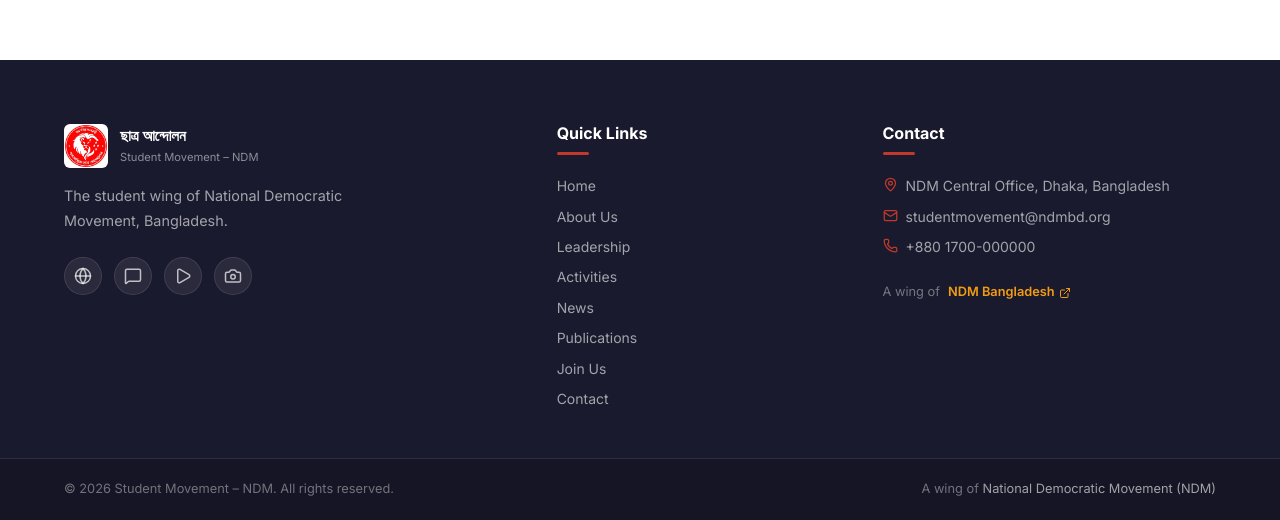
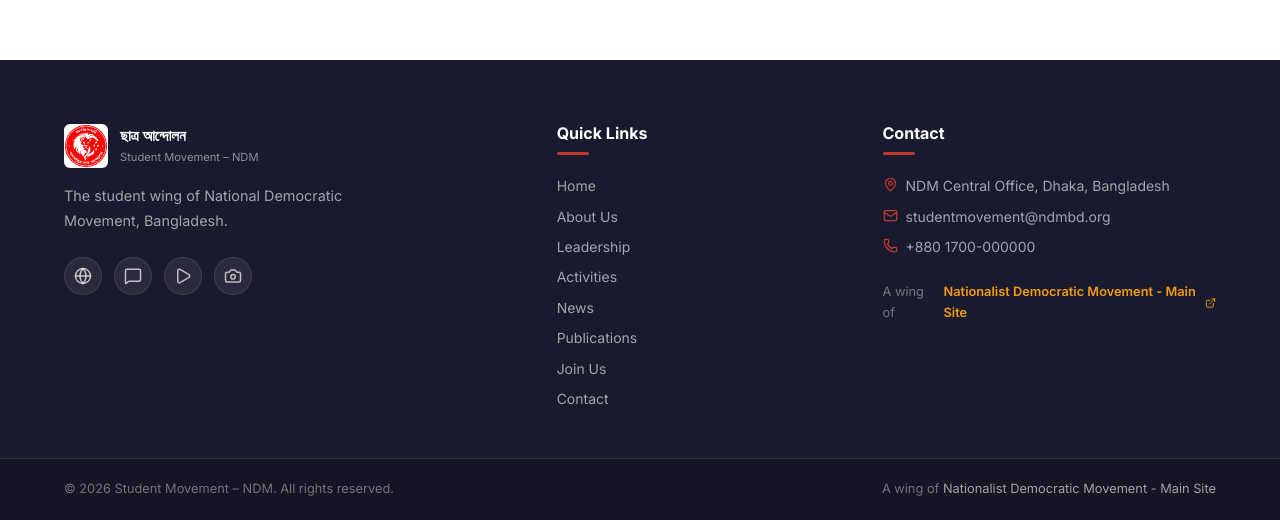
Before and after one commit to boniyeamincse/ndm, a React (Vite) app: page /contact in a window 1280 px wide. Shown: the part 1271-1791 px from the top of the page. Built offline with nearby package versions, Linux system fonts and the light colour scheme.

Commit message:
feat: update parent organization link in footer

```diff
--- a/src/components/Footer.jsx
+++ b/src/components/Footer.jsx
@@ -59,8 +59,8 @@ export default function Footer() {
             </ul>
             <div className="footer__ndm-link">
               <span>{t('footer_parent')}</span>
-              <a href="https://ndmbd.org" target="_blank" rel="noopener noreferrer">
-                NDM Bangladesh <ExternalLink size={12} />
+              <a href="https://ndmbd.org/" target="_blank" rel="noopener noreferrer">
+                Nationalist Democratic Movement - Main Site <ExternalLink size={12} />
               </a>
             </div>
           </div>
@@ -73,8 +73,8 @@ export default function Footer() {
           <p>{t('footer_rights')}</p>
           <p>
             {t('footer_parent')}{' '}
-            <a href="https://ndmbd.org" target="_blank" rel="noopener noreferrer">
-              National Democratic Movement (NDM)
+            <a href="https://ndmbd.org/" target="_blank" rel="noopener noreferrer">
+              Nationalist Democratic Movement - Main Site
             </a>
           </p>
         </div>
```
